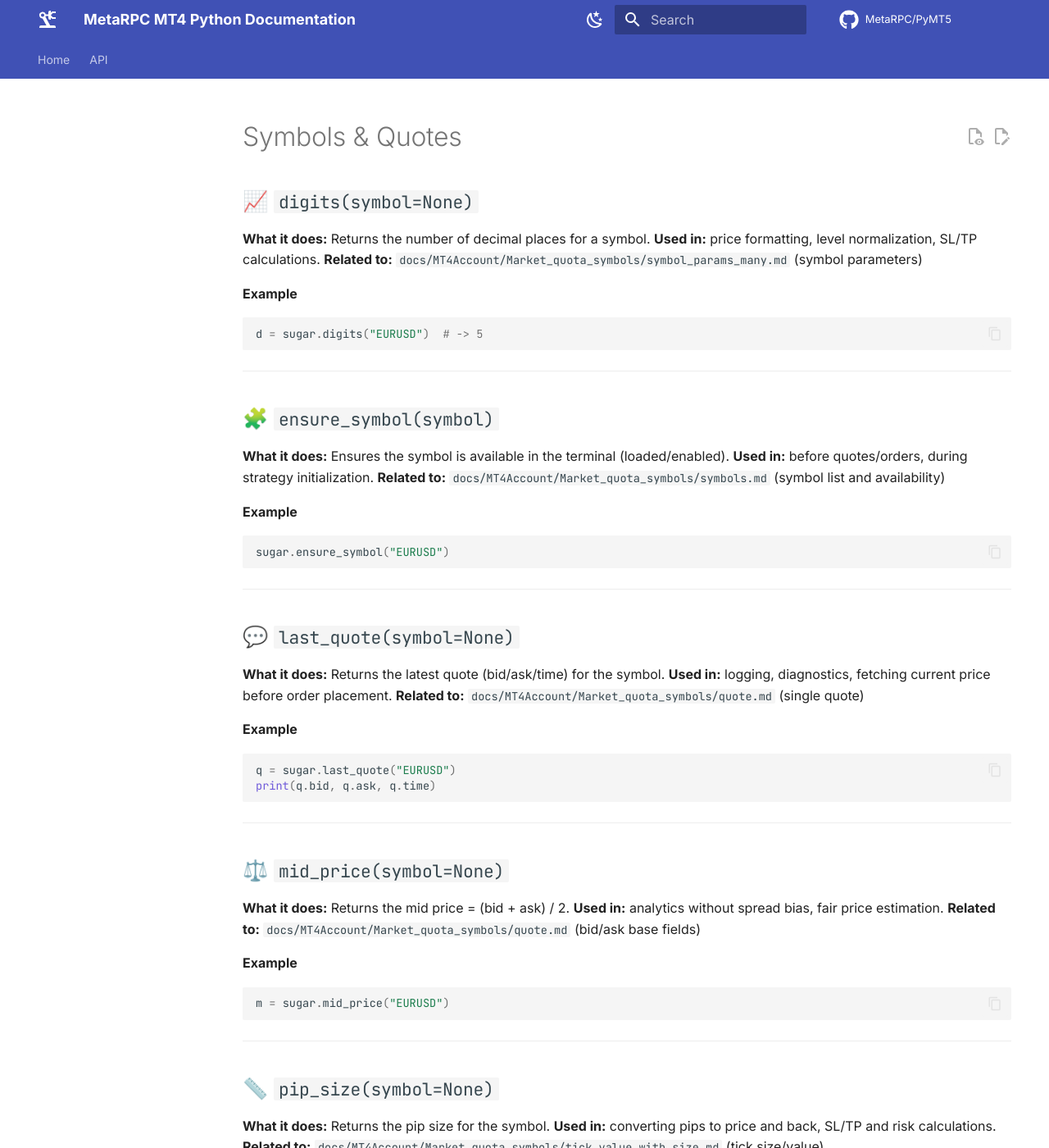
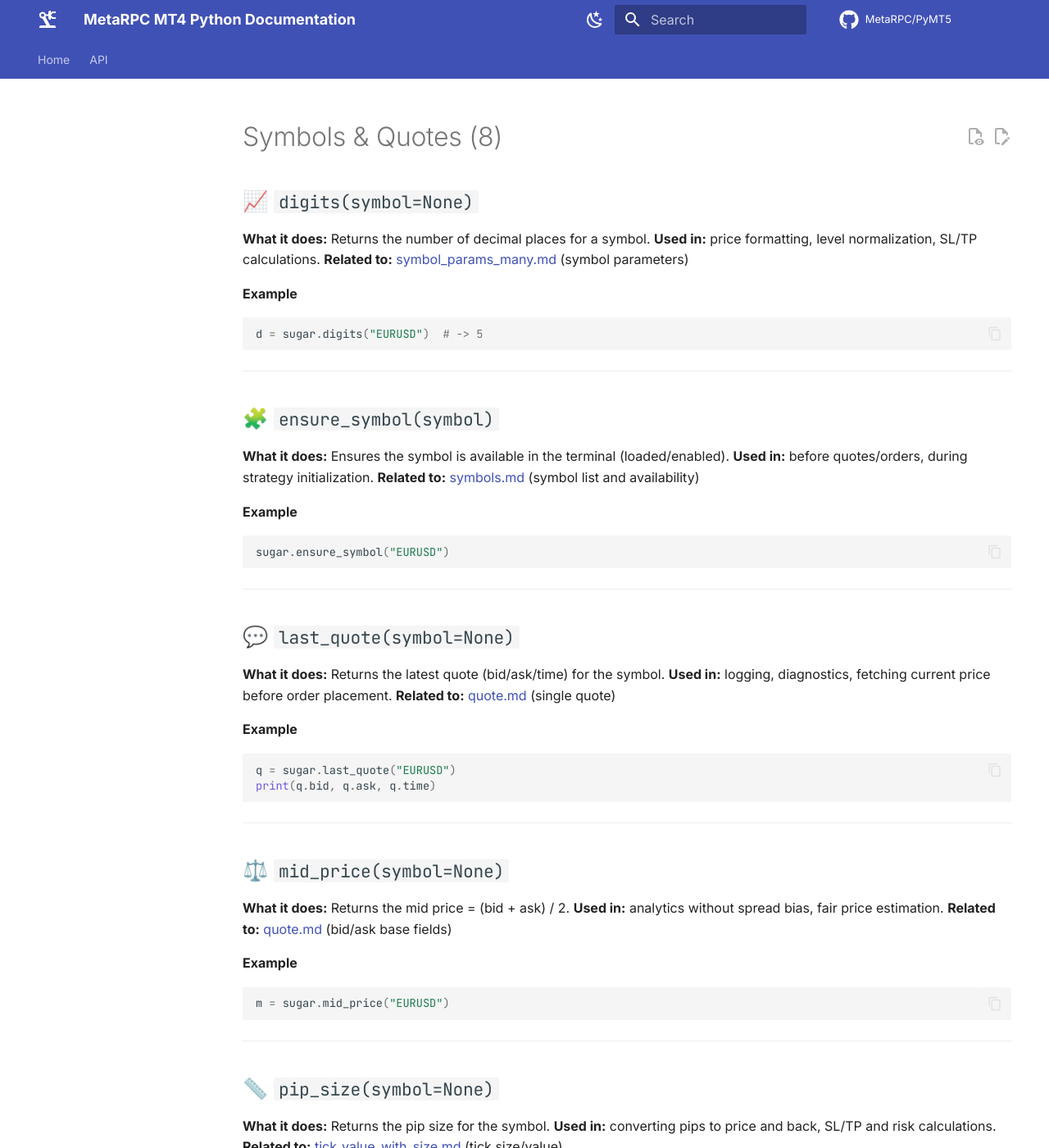
Before and after one commit to MetaRPC/PyMT4, an MkDocs documentation site: the page built from docs/MT4Sugar/Symbols_Quotes.md, in a window 1280 px wide and 1400 px high. Shown: the whole window at 82% size. Built offline with MkDocs 1.6.1 and Material for MkDocs 9.7.7, drawn with Linux system fonts in a browser that asks for light colours; comment, search, counter and statistics services are not loaded; some of the changed text lies outside the part shown.

Commit message:
Update Symbols_Quotes.md

```diff
--- a/docs/MT4Sugar/Symbols_Quotes.md
+++ b/docs/MT4Sugar/Symbols_Quotes.md
@@ -1,10 +1,10 @@
-# Symbols & Quotes
+# Symbols & Quotes (8)
 
 ## 📈 `digits(symbol=None)`
 
 **What it does:** Returns the number of decimal places for a symbol.
 **Used in:** price formatting, level normalization, SL/TP calculations.
-**Related to:** `docs/MT4Account/Market_quota_symbols/symbol_params_many.md` (symbol parameters)
+**Related to:** [symbol_params_many.md](../docs/MT4Account/Market_quota_symbols/symbol_params_many.md) (symbol parameters)
 
 **Example**
 
@@ -18,7 +18,7 @@
 
 **What it does:** Ensures the symbol is available in the terminal (loaded/enabled).
 **Used in:** before quotes/orders, during strategy initialization.
-**Related to:** `docs/MT4Account/Market_quota_symbols/symbols.md` (symbol list and availability)
+**Related to:** [symbols.md](../docs/MT4Account/Market_quota_symbols/symbols.md) (symbol list and availability)
 
 **Example**
 
@@ -32,7 +32,7 @@
 
 **What it does:** Returns the latest quote (bid/ask/time) for the symbol.
 **Used in:** logging, diagnostics, fetching current price before order placement.
-**Related to:** `docs/MT4Account/Market_quota_symbols/quote.md` (single quote)
+**Related to:** [quote.md](../docs/MT4Account/Market_quota_symbols/quote.md) (single quote)
 
 **Example**
 
@@ -47,7 +47,7 @@
 
 **What it does:** Returns the mid price = (bid + ask) / 2.
 **Used in:** analytics without spread bias, fair price estimation.
-**Related to:** `docs/MT4Account/Market_quota_symbols/quote.md` (bid/ask base fields)
+**Related to:** [quote.md](../docs/MT4Account/Market_quota_symbols/quote.md) (bid/ask base fields)
 
 **Example**
 
@@ -61,7 +61,7 @@
 
 **What it does:** Returns the pip size for the symbol.
 **Used in:** converting pips to price and back, SL/TP and risk calculations.
-**Related to:** `docs/MT4Account/Market_quota_symbols/tick_value_with_size.md` (tick size/value)
+**Related to:** [tick_value_with_size.md](../docs/MT4Account/Market_quota_symbols/tick_value_with_size.md) (tick size/value)
 
 **Example**
 
@@ -75,7 +75,7 @@
 
 **What it does:** Returns the smallest possible price increment (point). Often equals `pip_size / 10` depending on the broker.
 **Used in:** price rounding, normalization, internal calculations.
-**Related to:** `docs/MT4Account/Market_quota_symbols/symbol_params_many.md` (symbol parameters)
+**Related to:** [symbol_params_many.md](../docs/MT4Account/Market_quota_symbols/symbol_params_many.md) (symbol parameters)
 
 **Example**
 
@@ -89,7 +89,7 @@
 
 **What it does:** Retrieves quotes for multiple symbols (or all active ones).
 **Used in:** bulk data refresh, dashboards, pre-decision analytics.
-**Related to:** `docs/MT4Account/Market_quota_symbols/quote_many.md` (multi-quote)
+**Related to:** [quote_many.md](../docs/MT4Account/Market_quota_symbols/quote_many.md) (multi-quote)
 
 **Example**
 
@@ -104,7 +104,7 @@
 
 **What it does:** Returns the current spread in pips for the symbol.
 **Used in:** market quality filters, alerts, entry conditions.
-**Related to:** `docs/MT4Account/Market_quota_symbols/quote.md` (bid/ask source)
+**Related to:** [quote.md](../docs/MT4Account/Market_quota_symbols/quote.md) (bid/ask source)
 
 **Example**
 
```
